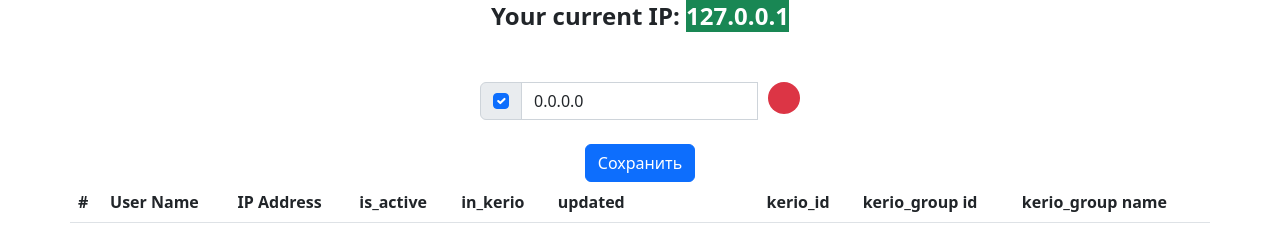
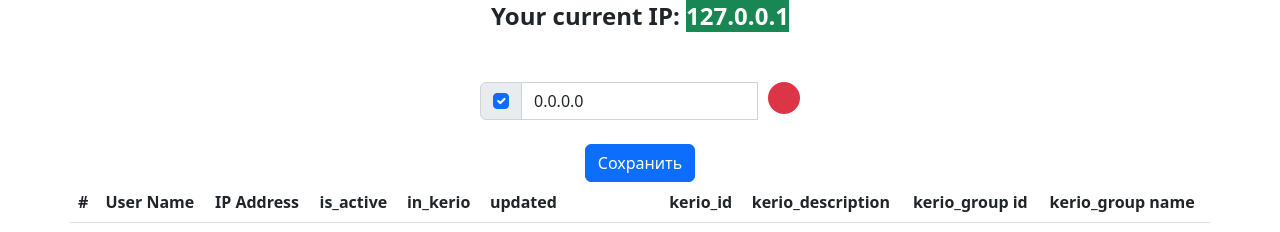
Before and after one commit to nitr0313/kerio_web, a Django app: page / in a window 1280 px wide. Shown: the part 142-374 px from the top of the page. Run offline with Django 4.2, Linux system fonts and the light colour scheme; the visitor is signed in with stand-in values (Sample User, id 1); data comes from the database, SQL or seed files in the repository; some libraries are stand-ins or nearby versions.

Commit message:
add kerio desc col

```diff
--- a/accounts/templates/accounts/includes/users_ip_table.html
+++ b/accounts/templates/accounts/includes/users_ip_table.html
@@ -8,6 +8,7 @@
       <th scope="col">in_kerio</th>
       <th scope="col">updated</th>
       <th scope="col">kerio_id</th>
+      <th scope="col">kerio_description</th>
       <th scope="col">kerio_group id</th>
       <th scope="col">kerio_group name</th>
     </tr>
@@ -22,6 +23,7 @@
       <td>{{ ip.in_kerio }}</td>
       <td>{{ ip.updated }}</td>
       <td>{{ ip.kerio_id }}</td>
+      <td>{{ ip.kerio_description }}</td>
       <td>{{ ip.kerio_group.kerio_id }}</td>
       <td>{{ ip.kerio_group.kerio_name }}</td>
     </tr>
```
